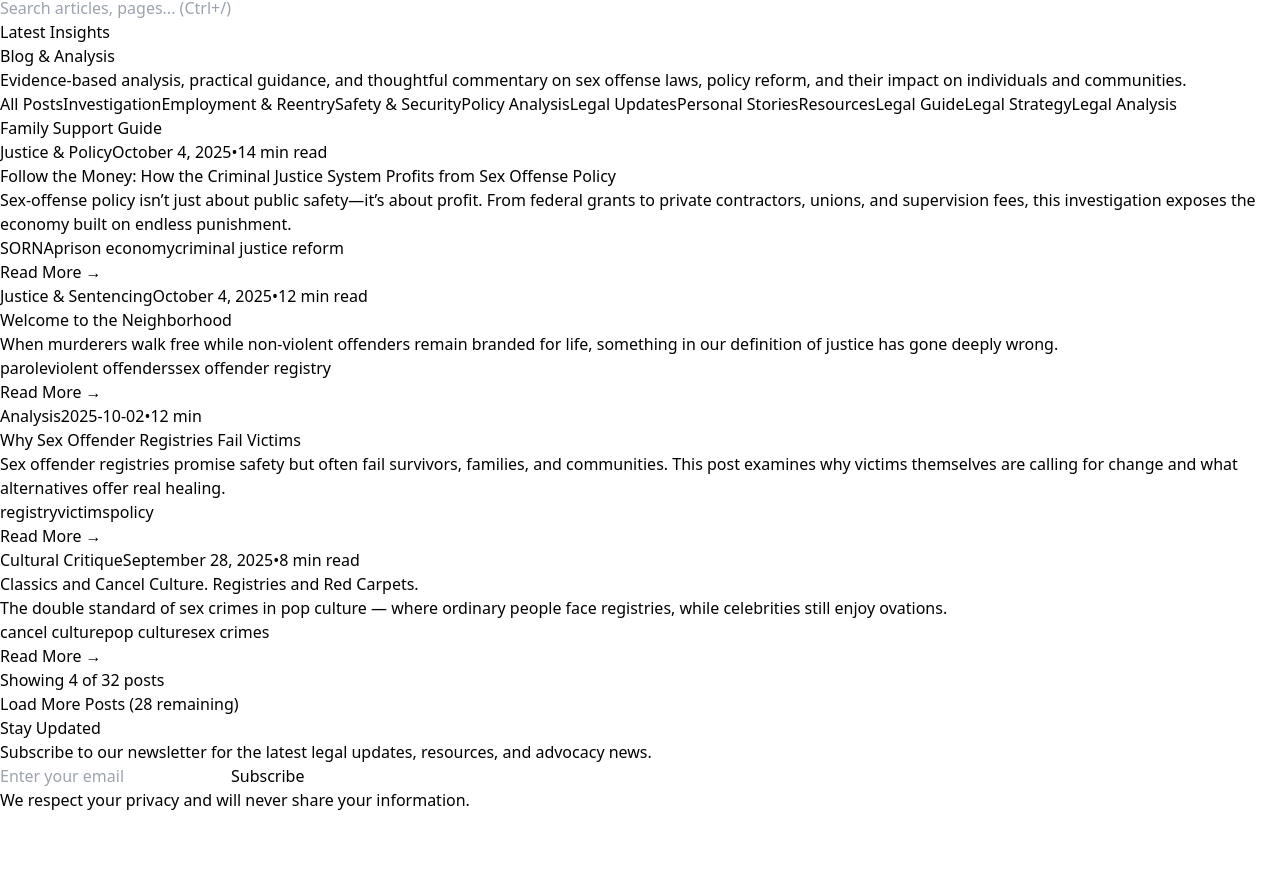
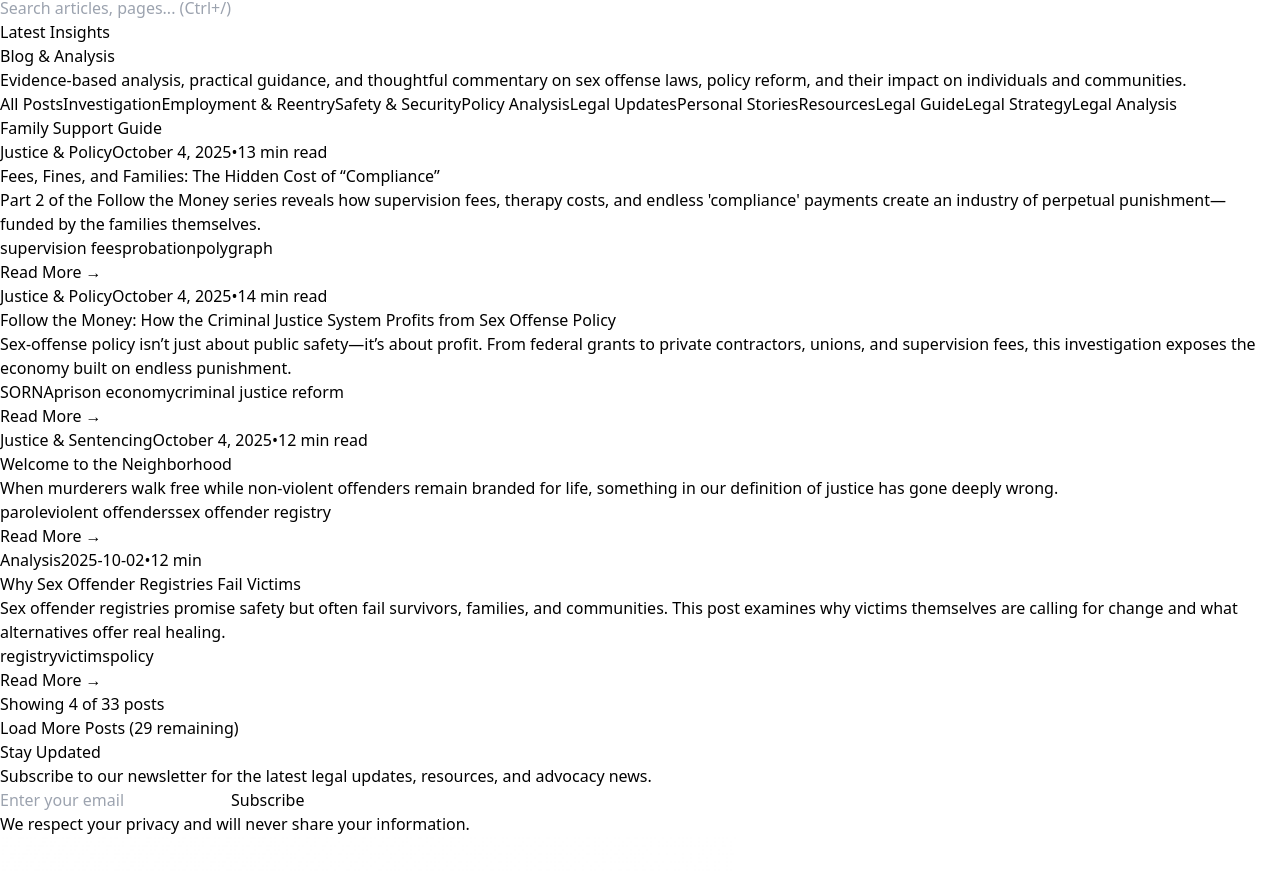
Before and after one commit to projectsolarrecon/Solar, a React (Vite) app: page /blog in a window 1280 px wide. Shown: the part 3036-3909 px from the top of the page. Built offline with nearby package versions, Linux system fonts and the light colour scheme.

Commit message:
Update blogPosts.ts

```diff
--- a/src/data/blogPosts.ts
+++ b/src/data/blogPosts.ts
@@ -12,6 +12,18 @@ export interface BlogPost {
 
 export const allBlogPosts: BlogPost[] = [
   // Insert this object at the TOP of the exported array (newest-first):
+{
+  id: "follow-the-money-part2-2025-10-04",
+  title: "Fees, Fines, and Families: The Hidden Cost of “Compliance”",
+  excerpt:
+    "Part 2 of the Follow the Money series reveals how supervision fees, therapy costs, and endless 'compliance' payments create an industry of perpetual punishment—funded by the families themselves.",
+  author: "The SOLAR Project",
+  date: "October 4, 2025",
+  readTime: "13 min read",
+  category: "Justice & Policy",
+  tags: ["supervision fees", "probation", "polygraph", "criminal justice reform", "Follow the Money series"],
+  path: "/blog/follow-the-money-part2",
+},
 {
   id: "follow-the-money-2025-10-04",
   title: "Follow the Money: How the Criminal Justice System Profits from Sex Offense Policy",
```
